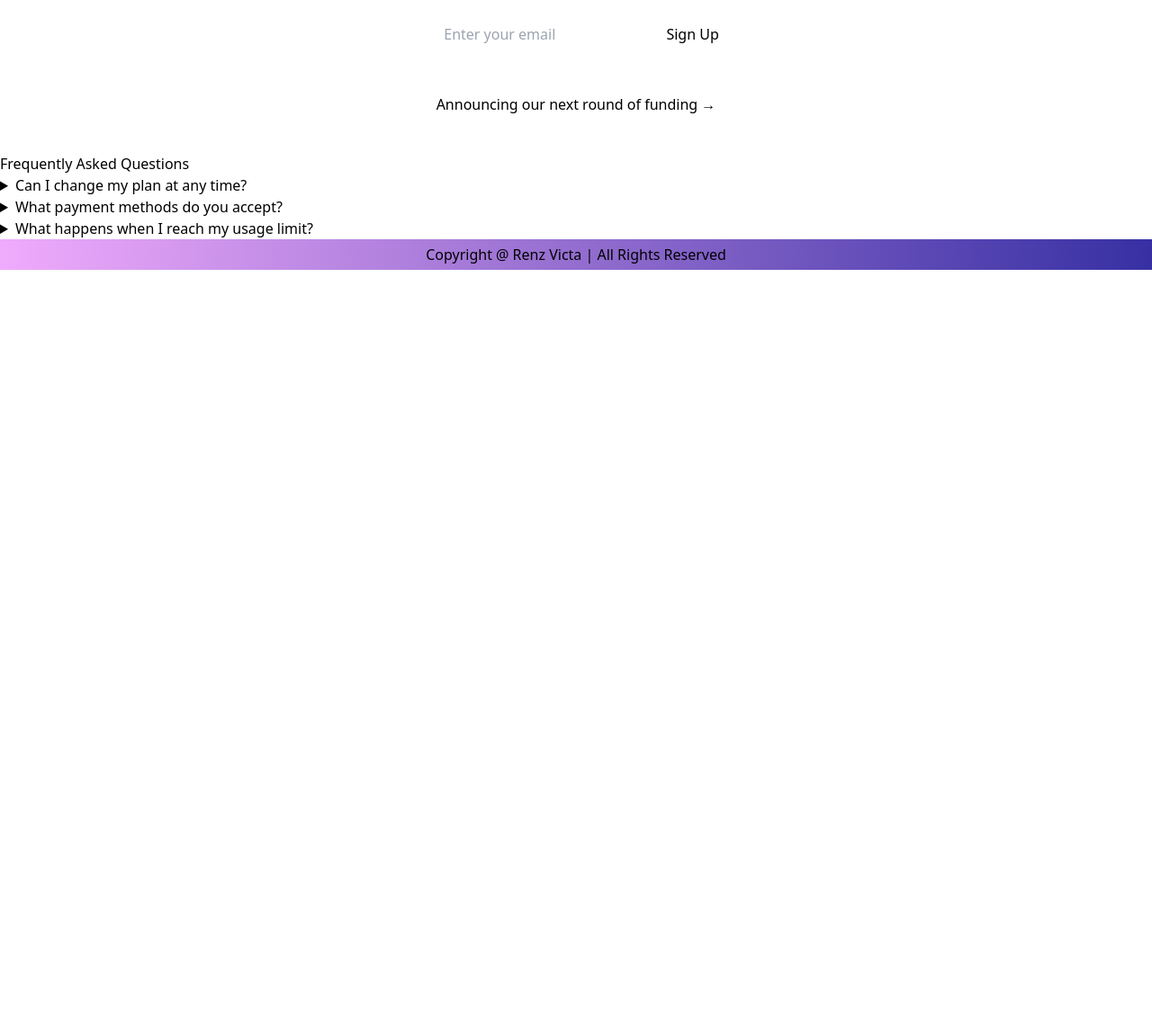
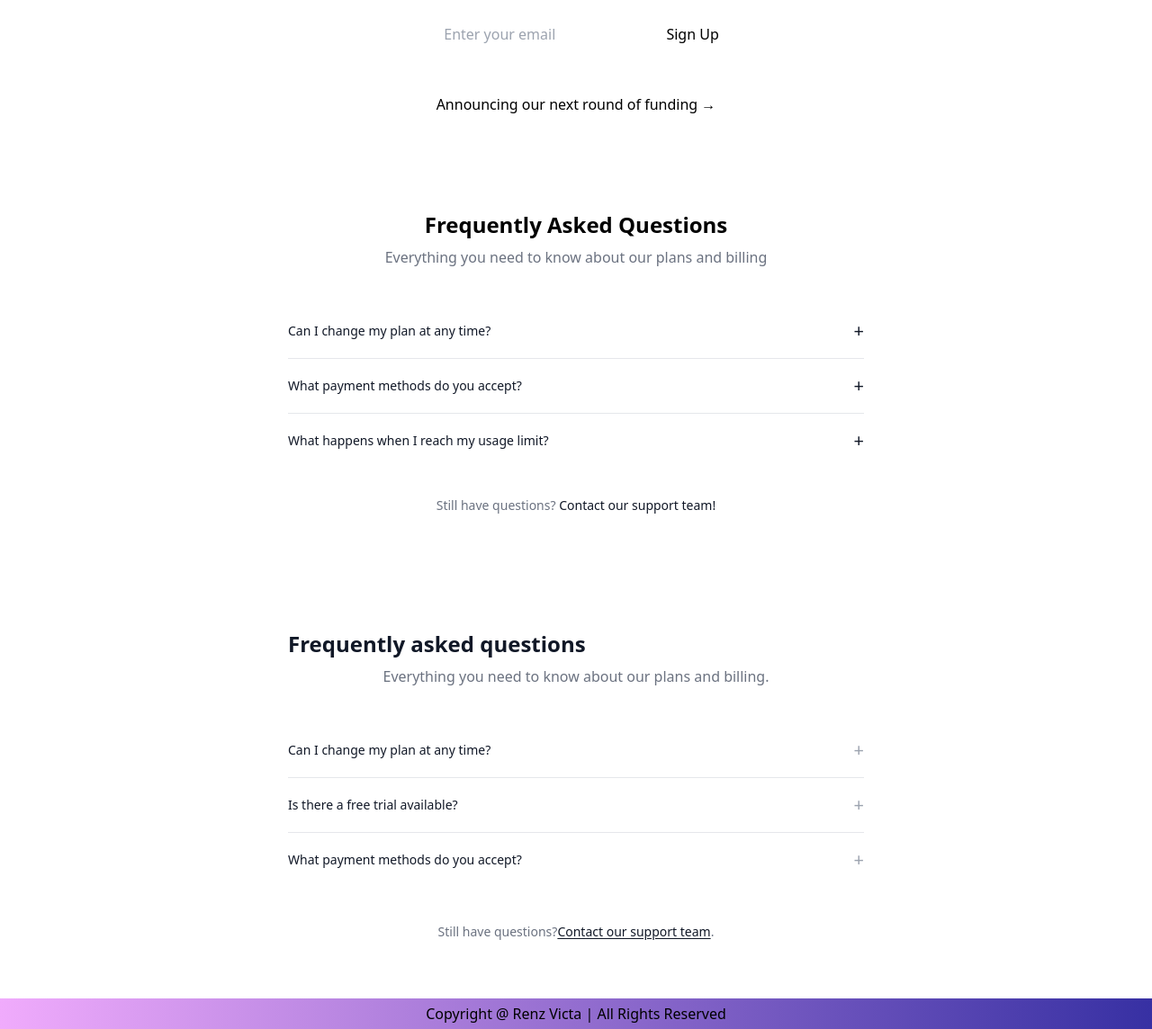
Before and after one commit to Renz-Victa/Pricing-Component, a plain HTML site: page index.html in a window 1280 px wide. Shown: the part 1180-2324 px from the top of the page at 90% size. Before the commit the page ends 1480 px from the top, so only its background shows below. Drawn offline with nearby package versions, Linux system fonts and the light colour scheme.

Commit message:
Edit index.html

```diff
--- a/index.html
+++ b/index.html
@@ -192,24 +192,115 @@
         </a>
     </form>
 
-    <section>
-        <h2>Frequently Asked Questions</h2>
+    <section class="max-w-2xl mx-auto px-4 py-16">
+        <h2 class="text-2xl font-semibold justify-center align-center flex mb-2">
+            Frequently Asked Questions
+        </h2>
+        <p class="text-gray-500 mb-10">
+            Everything you need to know about our plans and billing
+        </p>
 
-        <details>
-            <summary>Can I change my plan at any time?</summary>
-            <p>Yes, you can upgrade or downgrade your plan at any time from your account at any time form your account
-                settings. Upgrades take effect immediately; downgrades apply at the start of your next billing cycle.
-            </p>
-        </details>
-        <details>
-            <summary>What payment methods do you accept?</summary>
-            <p>We accept all major credit and debit cards (Visa, Mastercard), Paypal, and bank transfers.</p>
-        </details>
-        <details>
-            <summary>What happens when I reach my usage limit?</summary>
-            <p>On paid plans you will reeive an email notification at 50% and 100% of your monthly limit. By default,
-                usage pauses at teh limit - you can opt in to automatic top-ups in your billing settings. </p>
-        </details>
+        <div class="divide-y divide-gray-250">
+            <details class="group py-5">
+                <summary
+                    class="flex justify-between items-center cursor-pointer list-none text-gray-900 font-medium text-sm gap-4">
+                    Can I change my plan at any time?
+                    <span class="text-400 group-open:rotate-45 transition-transform duration-200 text-xl leading-none">+
+                    </span>
+                </summary>
+                <p class="mt-3 text-sm text-gray-500 leading-relaxed">
+                    Yes, you can upgrade or downgrade your plan at any
+                    time from your account at any time form your
+                    account
+                    settings. Upgrades take effect immediately; downgrades apply at the start of your next billing
+                    cycle.
+                </p>
+            </details>
+            <details class="group py-5">
+                <summary
+                    class="flex justify-between items-center cursor-pointer list-none text-gray-900 font-medium text-sm gap-4">
+                    What payment methods do you accept?
+                    <span
+                        class="text-400 group-open:rotate-45 transition-transform duration-200 text-xl leading-none">+</span>
+                </summary>
+                <p class="mt-3 text-sm text-gray-500 leading-relaxed">
+                    We accept all major credit and debit cards (Visa, Mastercard), Paypal, and bank transfers.
+                </p>
+            </details>
+            <details class="group py-5">
+                <summary
+                    class="flex justify-between items-center cursor-pointer list-none text-gray-900 font-medium text-sm gap-4">
+                    What happens when I reach my usage limit?
+                    <span class="text-400 group-open:rotate-45 transition-transform duration-200 text-xl leading-none">+
+                    </span>
+                </summary>
+                <p class="mt-3 text-sm text-gray-500 leading-relaxed">
+                    On paid plans you will reeive an email notification at 50% and 100% of your monthly limit. By
+                    default,
+                    usage pauses at teh limit - you can opt in to automatic top-ups in your billing settings.
+                </p>
+            </details>
+        </div>
+
+        <p class="mt-8 text-sm text-gray-500">Still have questions?
+            <a href="#"
+                class="text-gray-900 underline underline-offset-2 hover:text-gray-600 transition-colors no-underline">&nbsp;Contact
+                our support team!
+            </a>
+        </p>
+    </section>
+
+    <section class="max-w-2xl mx-auto px-4 py-16">
+
+        <h2 class="text-2xl font-semibold text-gray-900 mb-2">Frequently asked questions</h2>
+        <p class="text-gray-500 mb-10">Everything you need to know about our plans and billing.</p>
+
+        <div class="divide-y divide-gray-200">
+
+            <details class="group py-5">
+                <summary
+                    class="flex justify-between items-center cursor-pointer list-none text-gray-900 font-medium text-sm gap-4">
+                    Can I change my plan at any time?
+                    <span
+                        class="text-gray-400 group-open:rotate-45 transition-transform duration-200 text-xl leading-none">+</span>
+                </summary>
+                <p class="mt-3 text-sm text-gray-500 leading-relaxed">Yes — you can upgrade or downgrade your plan at
+                    any time from your account settings. Upgrades take effect immediately; downgrades apply at the start
+                    of your next billing cycle. Any unused credit is prorated automatically.</p>
+            </details>
+
+            <details class="group py-5">
+                <summary
+                    class="flex justify-between items-center cursor-pointer list-none text-gray-900 font-medium text-sm gap-4">
+                    Is there a free trial available?
+                    <span
+                        class="text-gray-400 group-open:rotate-45 transition-transform duration-200 text-xl leading-none">+</span>
+                </summary>
+                <p class="mt-3 text-sm text-gray-500 leading-relaxed">Every new account starts with a 14-day free trial
+                    on the Pro plan — no credit card required. You'll have full access to all Pro features during the
+                    trial, and you can cancel at any point without being charged.</p>
+            </details>
+
+            <details class="group py-5">
+                <summary
+                    class="flex justify-between items-center cursor-pointer list-none text-gray-900 font-medium text-sm gap-4">
+                    What payment methods do you accept?
+                    <span
+                        class="text-gray-400 group-open:rotate-45 transition-transform duration-200 text-xl leading-none">+</span>
+                </summary>
+                <p class="mt-3 text-sm text-gray-500 leading-relaxed">We accept all major credit and debit cards (Visa,
+                    Mastercard, Amex), PayPal, and bank transfers for annual plans over $500. For enterprise contracts,
+                    we can also arrange PO-based invoicing.</p>
+            </details>
+        </div>
+
+        <p class="mt-10 text-sm text-gray-500">
+            Still have questions?
+            <a href="mailto:support@yoursite.com"
+                class="text-gray-900 underline underline-offset-2 hover:text-gray-600 transition-colors">Contact our
+                support team</a>.
+        </p>
+
     </section>
 
     <div class="footer bg-gradient-to-r from-fuchsia-300 to-indigo-800">
```
